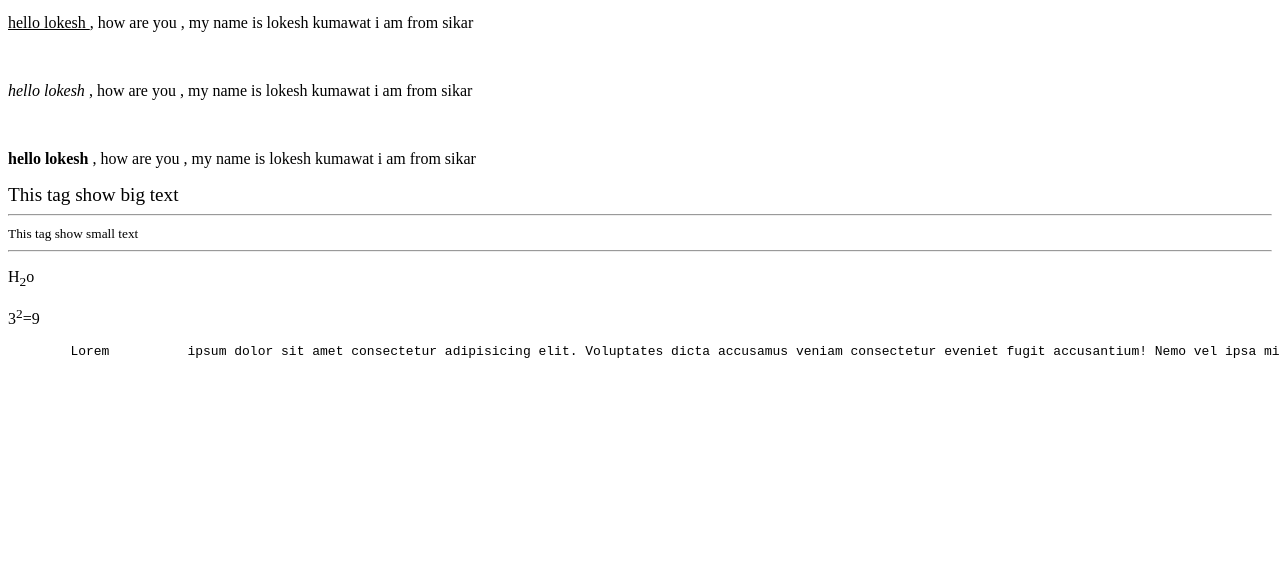
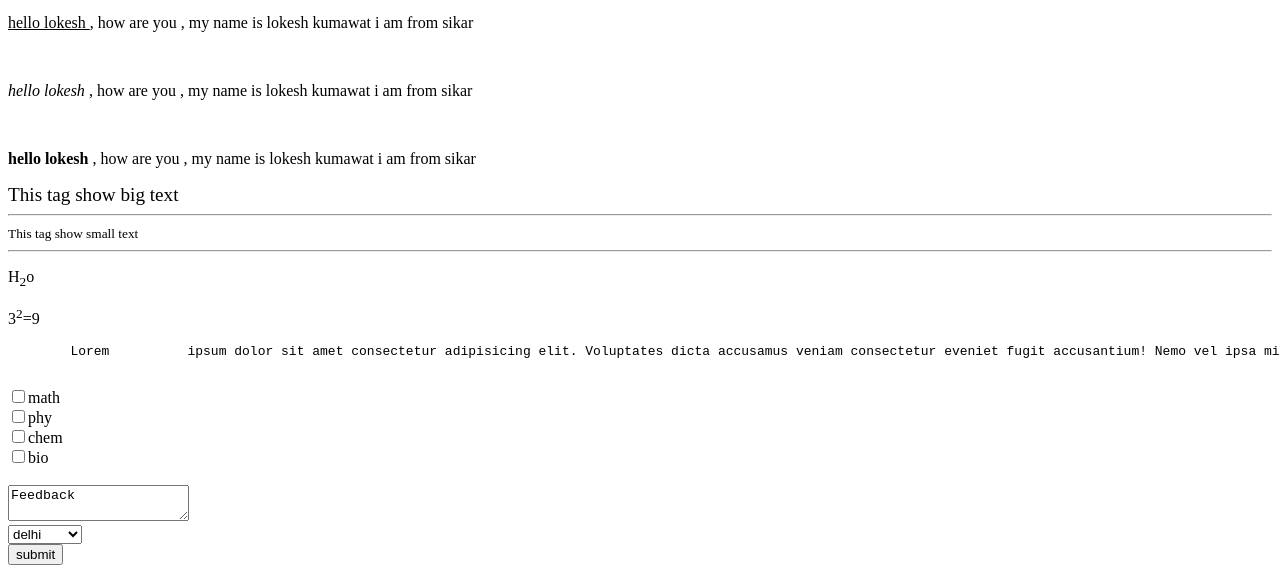
Before and after one commit to lokesh7521/HTML, a plain HTML site: page LOKESH.HTML in a window 1280 px wide. Shown: the part 843-1416 px from the top of the page. Before the commit the page ends 1230 px from the top, so only its background shows below. Drawn offline with Linux system fonts and the light colour scheme.

Commit message:
LOKESH.HTML

```diff
--- a/LOKESH.HTML
+++ b/LOKESH.HTML
@@ -34,6 +34,7 @@
      <br/>
      <p><u>hello lokesh </u>, how are you , my name is lokesh kumawat i am from sikar </p>
 
+
      <br/>
      <p><i>hello lokesh</i> , how are you , my name is lokesh kumawat i am from sikar </p>
      <br/>
@@ -51,5 +52,39 @@
      <pre>
         Lorem          ipsum dolor sit amet consectetur adipisicing elit. Voluptates dicta accusamus veniam consectetur eveniet fugit accusantium! Nemo vel ipsa minima, quidem eos pariatur, non ipsam neque ratione iusto quis! Ad!
      </pre>
+
+
+         <label for="math">
+        <input type="checkbox" value="math" name="subject"id="101">math
+    </label>
+    <br>
+    <label for="phy">
+        <input type="checkbox" value="phy" name="subject"id="102">phy
+    </label>
+    <br>
+    <label>
+        <input type="checkbox" value="chem" name="subject"id="103">chem
+    </label>
+    <br>
+    <label for="bio">
+        <input type="checkbox" value="bio" name="subject"id="104">bio
+    </label>
+    <br><br>
+    <textarea name="Feedback"id="101"placeholder="Plese give me you feedback">Feedback</textarea><br>
+
+    <select name="city">
+        <option value = "delhi">delhi</option>
+        <option value = "mumbi">mumbi</option>
+        <option value = "banglore">banglore</option>
+        <option value = "pune">pune</option>
+        <option value = "jaipur">jaipur</option>
+        <option value = "sikar">sikar</option>
+    </select>
+    <br>
+    <form action="/action.phy">
+
+
+    <a href="action.phy"></a>
+    <input type="submit" value="submit">
 </body>
 </html>
```
